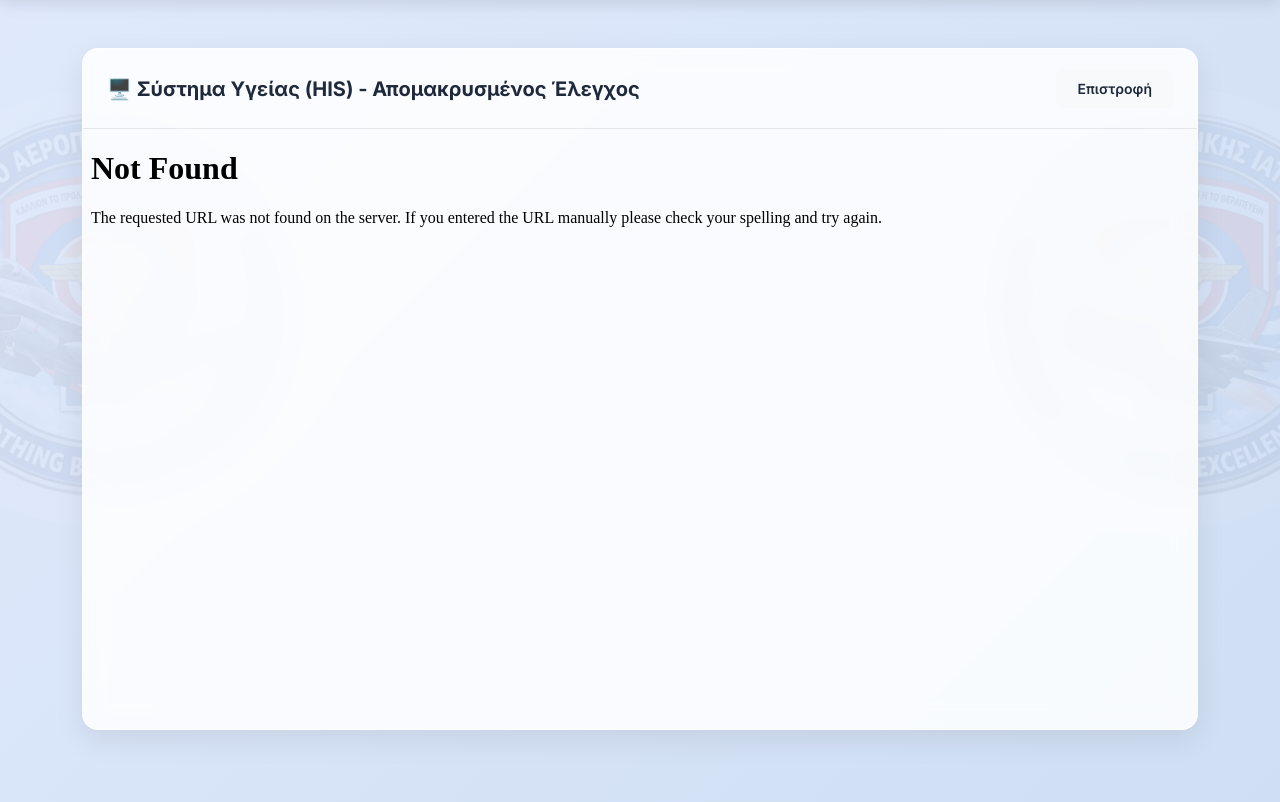
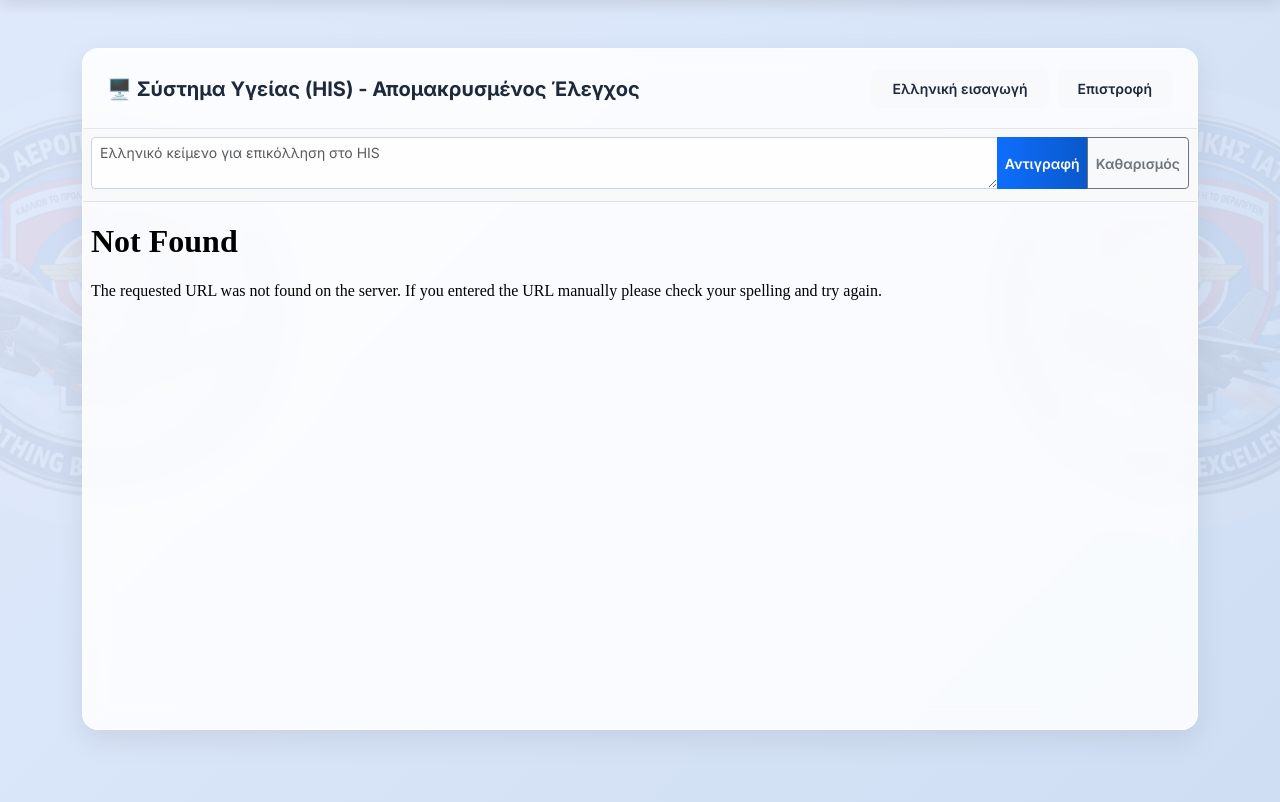
Before and after one commit to itc251gna/KAI_ARCHIVE, a Python web app: template templates/his_system.html in a window 1280 px wide. Shown: the part 92-894 px from the top of the page. Run offline with Jinja, Linux system fonts and the light colour scheme; the template is opened without the code that fills it, so the values that code supplies are empty.

Commit message:
Add HIS Greek input helper

```diff
--- a/templates/his_system.html
+++ b/templates/his_system.html
@@ -3,9 +3,24 @@
 <div class="card shadow-sm mb-4">
     <div class="card-header bg-info text-white d-flex justify-content-between align-items-center">
         <h5 class="mb-0">🖥️ Σύστημα Υγείας (HIS) - Απομακρυσμένος Έλεγχος</h5>
+        <div class="d-flex gap-2">
+            <button type="button" id="greekInputToggle" class="btn btn-light btn-sm" aria-expanded="true" aria-controls="greekInputPanel">
+                Ελληνική εισαγωγή
+            </button>
             <a href="/" class="btn btn-light btn-sm">Επιστροφή</a>
         </div>
-    <div class="card-body p-0" style="height: 75vh; overflow: hidden;">
+    </div>
+    <div class="card-body p-0 his-remote-body">
+        <div id="greekInputPanel" class="his-greek-input border-bottom bg-light p-2">
+            <div class="input-group input-group-sm">
+                <textarea id="greekInputText" class="form-control" rows="2" spellcheck="true"
+                          placeholder="Ελληνικό κείμενο για επικόλληση στο HIS"></textarea>
+                <button type="button" id="copyGreekInput" class="btn btn-primary">Αντιγραφή</button>
+                <button type="button" id="clearGreekInput" class="btn btn-outline-secondary">Καθαρισμός</button>
+            </div>
+            <div id="greekInputStatus" class="small text-muted mt-1" aria-live="polite"></div>
+        </div>
+        <div class="his-frame-wrap">
             <iframe id="guacamoleFrame"
                     style="width: 100%; height: 100%; border: none;"
                     sandbox="allow-same-origin allow-scripts allow-forms allow-popups allow-popups-to-escape-sandbox allow-downloads allow-pointer-lock allow-modals"
@@ -14,10 +29,42 @@
             </iframe>
         </div>
     </div>
+</div>
+
+<style>
+    .his-remote-body {
+        height: 75vh;
+        overflow: hidden;
+        display: flex;
+        flex-direction: column;
+    }
+
+    .his-greek-input textarea {
+        min-height: 3.2rem;
+        resize: vertical;
+    }
+
+    .his-frame-wrap {
+        flex: 1 1 auto;
+        min-height: 320px;
+    }
+
+    @media (max-width: 768px) {
+        .his-remote-body {
+            height: calc(100vh - 9rem);
+        }
+    }
+</style>
 
 <script>
     document.addEventListener("DOMContentLoaded", function() {
         var iframe = document.getElementById("guacamoleFrame");
+        var greekInputPanel = document.getElementById("greekInputPanel");
+        var greekInputToggle = document.getElementById("greekInputToggle");
+        var greekInputText = document.getElementById("greekInputText");
+        var copyGreekInput = document.getElementById("copyGreekInput");
+        var clearGreekInput = document.getElementById("clearGreekInput");
+        var greekInputStatus = document.getElementById("greekInputStatus");
 
         // ΑΛΛΑΓΗ ΓΙΑ NGINX REVERSE PROXY:
         // Χρησιμοποιούμε σχετικό μονοπάτι. Το Nginx αναλαμβάνει να το δρομολογήσει
@@ -33,6 +80,84 @@
             }
         }
 
+        function setGreekInputStatus(message, className) {
+            greekInputStatus.className = "small mt-1 " + className;
+            greekInputStatus.textContent = message;
+        }
+
+        function copyTextFallback(text) {
+            var helper = document.createElement("textarea");
+            helper.value = text;
+            helper.setAttribute("readonly", "");
+            helper.style.position = "fixed";
+            helper.style.opacity = "0";
+            document.body.appendChild(helper);
+            helper.select();
+            var copied = document.execCommand("copy");
+            document.body.removeChild(helper);
+            if (!copied) {
+                throw new Error("Clipboard copy failed");
+            }
+        }
+
+        function selectGreekText() {
+            greekInputPanel.classList.remove("d-none");
+            greekInputToggle.setAttribute("aria-expanded", "true");
+            greekInputText.focus();
+            greekInputText.select();
+        }
+
+        async function copyGreekText() {
+            var text = greekInputText.value;
+            if (!text.trim()) {
+                setGreekInputStatus("Δεν υπάρχει κείμενο για αντιγραφή.", "text-warning");
+                greekInputText.focus();
+                return;
+            }
+
+            try {
+                if (navigator.clipboard && window.isSecureContext) {
+                    try {
+                        await navigator.clipboard.writeText(text);
+                    } catch (error) {
+                        copyTextFallback(text);
+                    }
+                } else {
+                    copyTextFallback(text);
+                }
+                setGreekInputStatus("Αντιγράφηκε. Κάντε επικόλληση μέσα στο HIS με Ctrl+V.", "text-success");
+                setTimeout(focusGuacamole, 100);
+            } catch (error) {
+                selectGreekText();
+                setGreekInputStatus("Το κείμενο επιλέχθηκε. Κάντε Ctrl+C και μετά Ctrl+V μέσα στο HIS.", "text-warning");
+            }
+        }
+
+        greekInputToggle.addEventListener("click", function() {
+            var isHidden = greekInputPanel.classList.toggle("d-none");
+            greekInputToggle.setAttribute("aria-expanded", String(!isHidden));
+            if (!isHidden) {
+                greekInputText.focus();
+            } else {
+                focusGuacamole();
+            }
+        });
+
+        copyGreekInput.addEventListener("click", copyGreekText);
+
+        clearGreekInput.addEventListener("click", function() {
+            greekInputText.value = "";
+            setGreekInputStatus("", "text-muted");
+            greekInputText.focus();
+        });
+
+        greekInputText.addEventListener("keydown", function(event) {
+            if ((event.ctrlKey || event.metaKey) && event.key === "Enter") {
+                event.preventDefault();
+                copyGreekText();
+            }
+        });
+
         iframe.addEventListener("load", function() {
             setTimeout(focusGuacamole, 150);
         });
```
Lines whose indentation alone changed are shown as unchanged.
